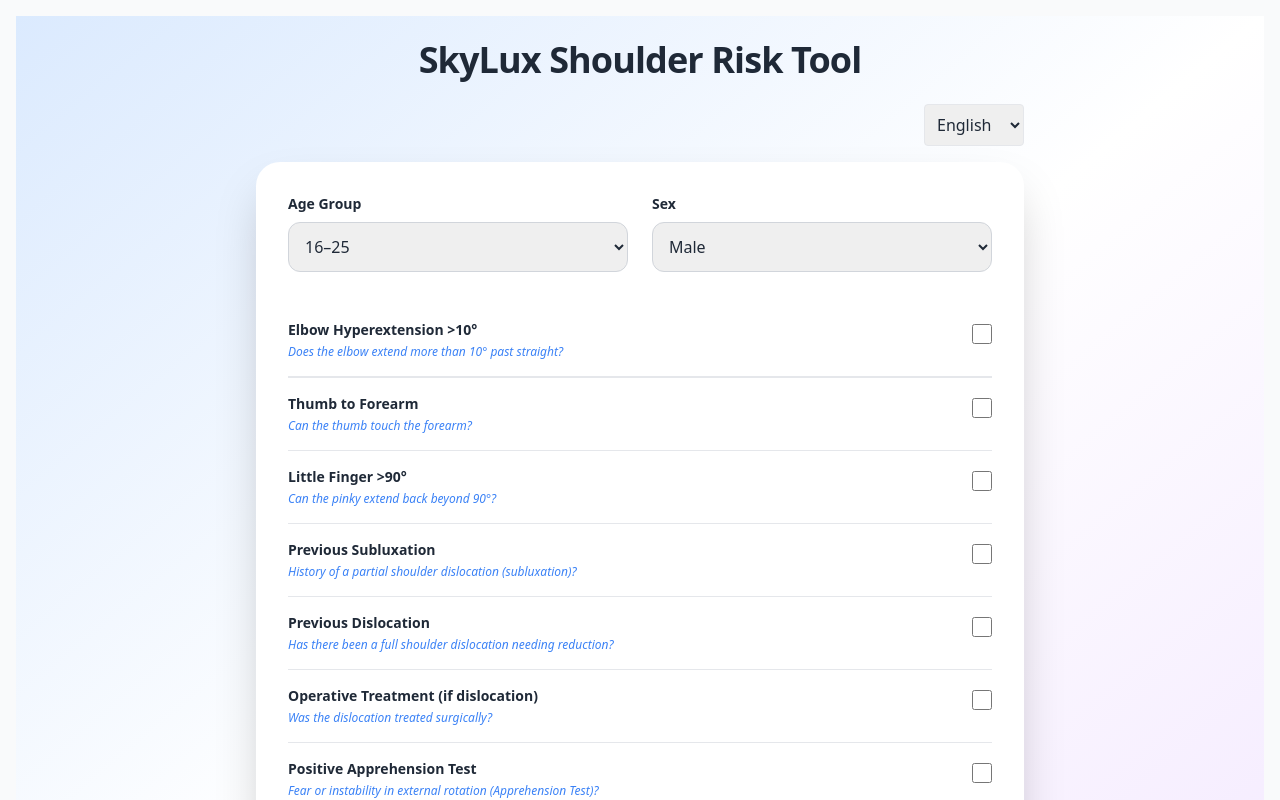
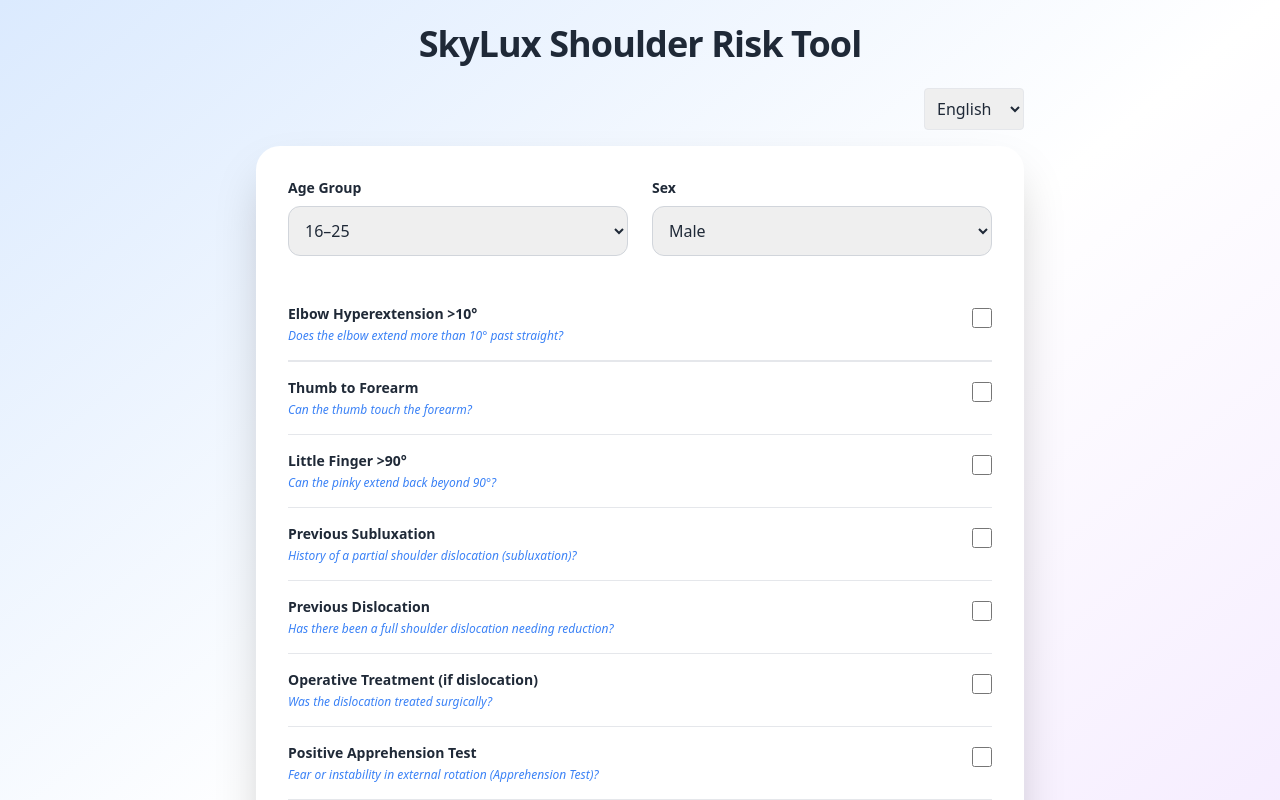
Before and after one commit to Quintindegroot/skylux-risk-scanner, a React (Create React App) app: page / in a window 1280 px wide. Shown: the top 800 px of the page. Built offline with nearby package versions, Linux system fonts and the light colour scheme.

Commit message:
Deploy working multilingual and dark-mode version

```diff
--- a/src/App.js
+++ b/src/App.js
@@ -3,7 +3,7 @@
 
 function App() {
   return (
-    <div className="min-h-screen bg-gray-50 p-4">
+    <div>
       <ShoulderRiskTool />
     </div>
   );
```
